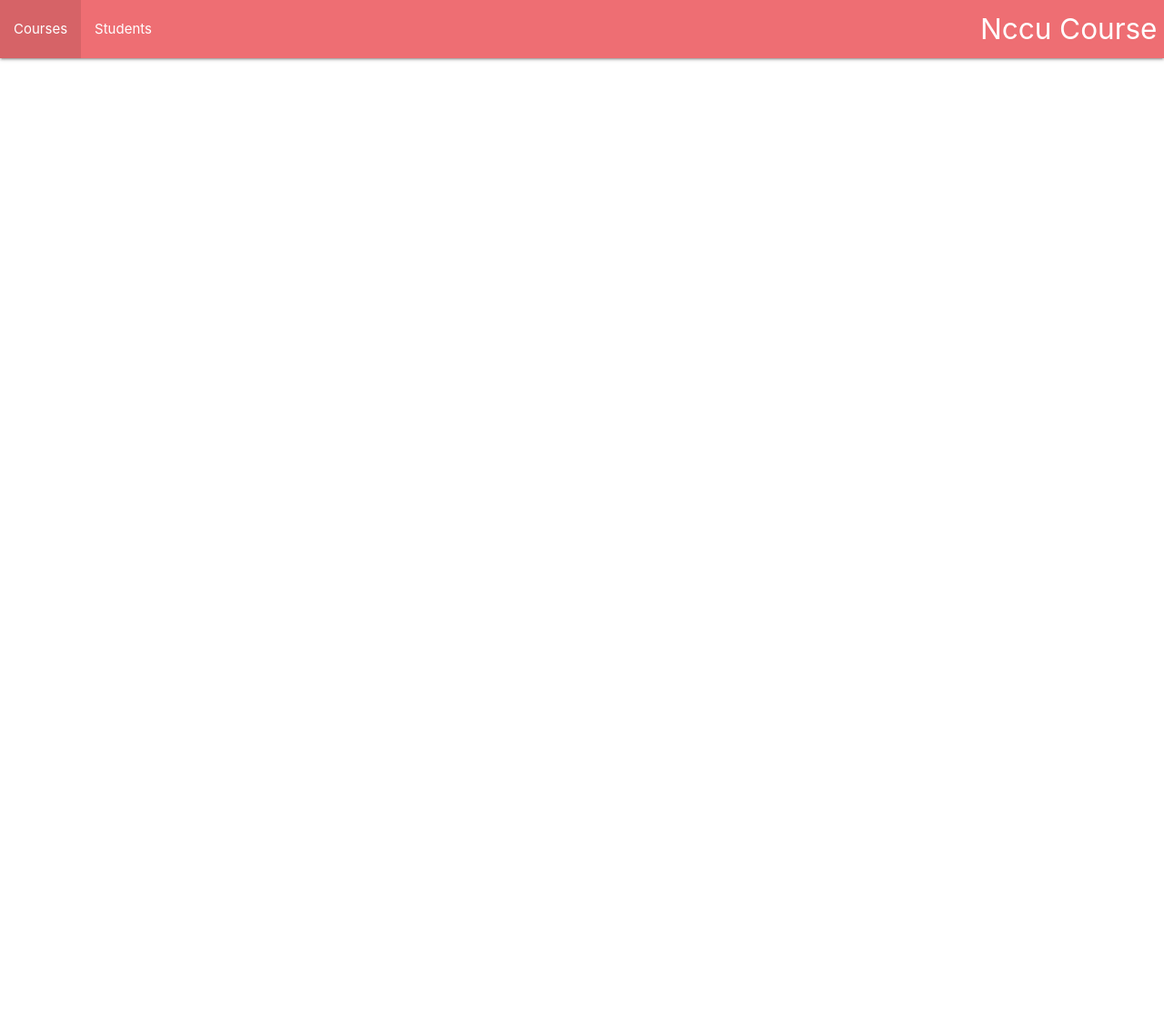
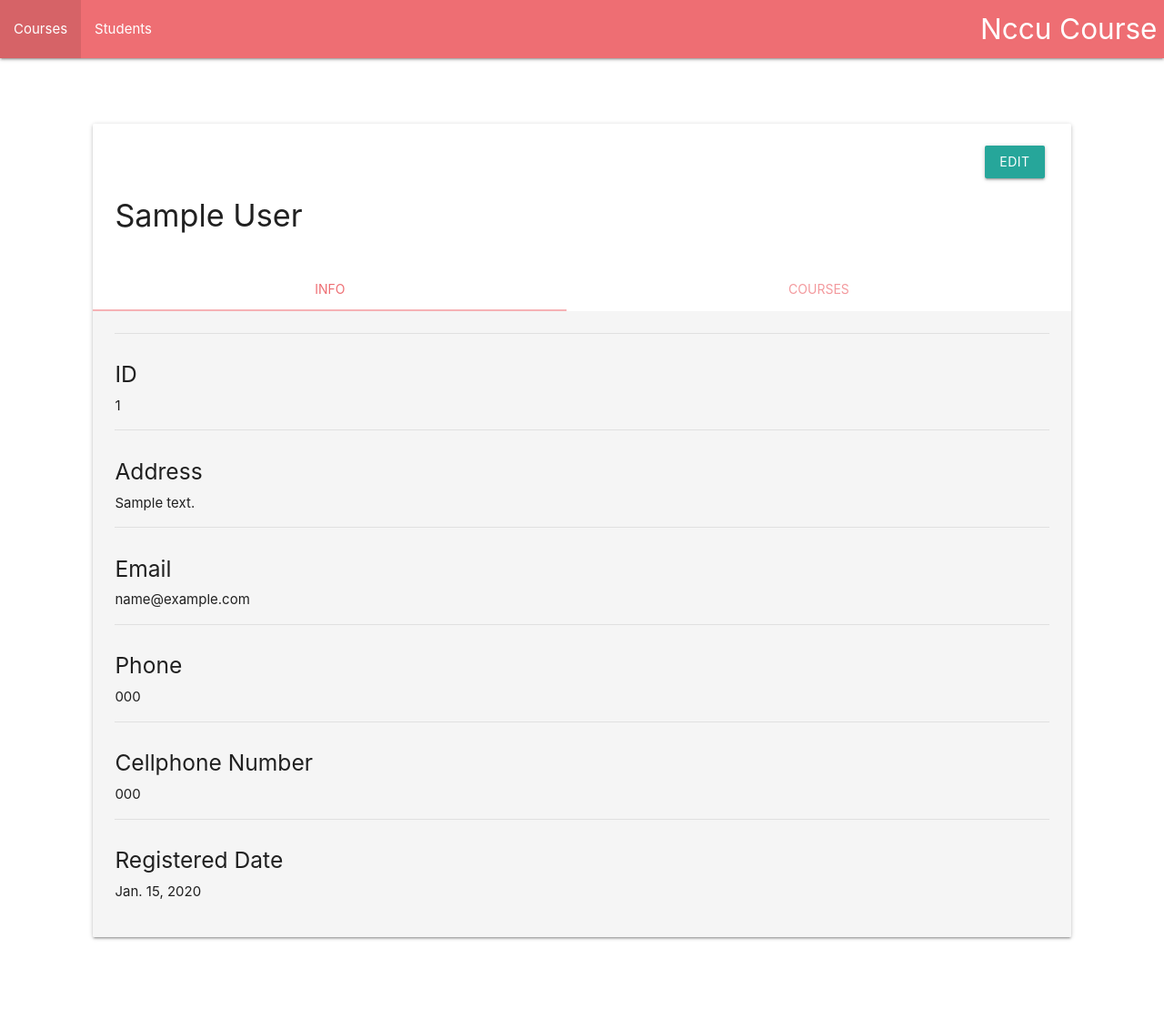
Before and after one commit to Honesty1997/nccu-grade-system, a Django app: page /student/1 in a window 1280 px wide. Shown: the whole page at 91% size. Before the commit the page ends 67 px from the top, so only its background shows below. Run offline with Django 3.2, Linux system fonts and the light colour scheme; tables that the repository leaves empty hold one stand-in row (values such as "Sample post").

Commit message:
Add student's crud

```diff
--- a/apps/course/models.py
+++ b/apps/course/models.py
@@ -61,9 +61,6 @@ class Course(BaseModel, Timestamp):
         self.save()
         return self, count
 
-    def search_student_score(self, student):
-        pass
-
     def add_new_subject(self, title):
         """
             Args:
--- a/apps/course/views.py
+++ b/apps/course/views.py
@@ -112,7 +112,7 @@ def student_search(request, pk):
 
     response = {
         'status': 'success',
-        'student': student.info(isRegistered=student in course.registered_students.all()),
+        'student': student.info(),
     }
 
     return JsonResponse(response)
--- a/apps/student/models.py
+++ b/apps/student/models.py
@@ -33,5 +33,9 @@ class Student(Person, Timestamp):
         info['name'] = self.name
         return info
 
+    def get_absolute_url(self):
+        from django.shortcuts import reverse
+        return reverse('student:detail', kwargs={'pk': self.pk})
+
     class Meta:
         ordering = ['id']
--- a/apps/student/urls.py
+++ b/apps/student/urls.py
@@ -1,10 +1,13 @@
 from django.urls import path
 
-from .views import StudentList, StudentDetail
+from .views import StudentList, StudentDetail, \
+StudentCreate, StudentUpdate
 
 app_name = 'student'
 
 urlpatterns = [
     path('', StudentList.as_view(), name='list'),
     path('<int:pk>', StudentDetail.as_view(), name='detail'),
+    path('create', StudentCreate.as_view(), name='create'),
+    path('<int:pk>/update', StudentUpdate.as_view(), name='update'),
 ]
--- a/apps/student/views.py
+++ b/apps/student/views.py
@@ -1,5 +1,5 @@
 from django.shortcuts import render, reverse
-from django.views.generic import DetailView
+from django.views.generic import DetailView, CreateView, UpdateView
 
 from mysite.views import ListView
 from .models import Student
@@ -15,3 +15,18 @@ class StudentDetail(DetailView):
     model = Student
     template_name = 'modules/student/student_detail.html'
     context_object_name = 'student'
+
+
+class StudentCreate(CreateView):
+    model = Student
+    template_name = 'modules/common/form.html'
+    context_object_name = 'form'
+    fields = ['first_name', 'last_name', 'address',
+              'email', 'cellphone_number', 'year_in_school']
+
+class StudentUpdate(UpdateView):
+    model = Student
+    template_name = 'modules/common/form.html'
+    context_object_name = 'form'
+    fields = ['first_name', 'last_name', 'address',
+              'email', 'cellphone_number', 'year_in_school']
--- a/mysite/settings/base.py
+++ b/mysite/settings/base.py
@@ -58,7 +58,7 @@ ROOT_URLCONF = 'mysite.urls'
 TEMPLATES = [
     {
         'BACKEND': 'django.template.backends.django.DjangoTemplates',
-        'DIRS': [os.path.join(BASE_DIR ,'templates')],
+        'DIRS': [os.path.join(BASE_DIR, 'templates'), os.path.join(BASE_DIR, 'templates', 'modules')],
         'APP_DIRS': True,
         'OPTIONS': {
             'context_processors': [
--- a/mysite/urls.py
+++ b/mysite/urls.py
@@ -15,13 +15,16 @@ Including another URLconf
 """
 from django.contrib import admin
 from django.urls import path, include
+from django.views.generic import TemplateView
 
 import apps.course.urls as course_routes
 import apps.student.urls as student_routes
 import apps.grade.urls as grade_routes
 urlpatterns = [
     path('admin/', admin.site.urls),
+    path('accounts/', include('django.contrib.auth.urls')),
     path('course/', include(course_routes)),
     path('student/', include(student_routes)),
     path('grade/', include(grade_routes)),
+    path('', TemplateView.as_view(template_name='modules/index/index.html'), name='index'),
 ]
--- a/package.json
+++ b/package.json
@@ -4,7 +4,8 @@
   "description": "Prerequisite ===== 1. python3.6 2. virtualenv(or pyenv or any python virtual environment) 3. Docker(optional)",
   "main": "index.js",
   "scripts": {
-    "test": "echo \"Error: no test specified\" && exit 1"
+    "test": "echo \"Error: no test specified\" && exit 1",
+    "watch": "parcel watch static/js/pages/register/register.tsx --out-dir static/build/js"
   },
   "repository": {
     "type": "git",
--- a/static/js/pages/register/managePanel.tsx
+++ b/static/js/pages/register/managePanel.tsx
@@ -24,7 +24,6 @@ export default class ManagePanel extends Component {
                 }
             })
             .catch((err) => {
-                console.log(err);
                 M.toast({ html: 'error', classes: 'red' });
             });
     }
--- a/static/js/pages/register/register.tsx
+++ b/static/js/pages/register/register.tsx
@@ -111,11 +111,12 @@ class Register extends Component {
                 <SearchPanel
                 addToList={this.addToList}
                 fetchManageStudentResults={this.fetchManageStudentResults}
+                studentList={this.state.studentList}
                 courseId={courseId} />
                 <ManagePanel
                  removeFromList={this.removeFromList}
                  fetchManageStudentResults={this.fetchManageStudentResults}
-                    studentList={this.state.studentList}
+                 studentList={this.state.studentList}
                  />
             </div>
         );
--- a/static/js/pages/register/searchPanel.tsx
+++ b/static/js/pages/register/searchPanel.tsx
@@ -66,7 +66,8 @@ export default class SearchPanel extends Component {
                 />
                 <button id="search" className="btn" onClick={this.onClick}>Search</button>
                 <SearchResults
-                    studentList={this.state.studentList}
+                    fetchedList={this.state.studentList}
+                    studentList={this.props.studentList}
                     addToList={this.props.addToList}
                     fetchManageStudentResults={this.props.fetchManageStudentResults}
                 />
--- a/static/js/pages/register/searchResults.tsx
+++ b/static/js/pages/register/searchResults.tsx
@@ -12,7 +12,6 @@ export default class SearchResults extends Component {
         const fetchAddResults = this.props.fetchManageStudentResults('add', studentId);
         fetchAddResults
             .then((res) => {
-                console.log(res);
                 return res.json();
             })
             .then((data) => {
@@ -26,9 +25,9 @@ export default class SearchResults extends Component {
     }
 
     render() {
-        const studentList = this.props.studentList.map((student) => {
+        const studentList = this.props.fetchedList.map((student) => {
             let button;
-            if (student.isRegistered) {
+            if (this.props.studentList.some((stu) => (stu.pk == student.pk))) {
                 button = (<button className="secondary-content btn-small student-add-button" disabled>
                     Add
                 </button>
--- a/templates/base/layout.html
+++ b/templates/base/layout.html
@@ -29,5 +29,6 @@
     </main>
     {% block custom_script %}
     {% endblock %}
+
 </body>
 </html>
--- a/templates/base/script.html
+++ b/templates/base/script.html
@@ -1,5 +1,5 @@
+<script src="https://ajax.googleapis.com/ajax/libs/jquery/1.12.4/jquery.min.js"></script>
 <script src="https://cdnjs.cloudflare.com/ajax/libs/materialize/1.0.0-rc.2/js/materialize.min.js"></script>
-<script src="https://ajax.googleapis.com/ajax/libs/jquery/1.12.4/jquery.min.js"></script>
 <script>
     function getCSRFToken() {
         var cookieValue = null;
--- a/templates/modules/course/course.html
+++ b/templates/modules/course/course.html
@@ -1,7 +1,7 @@
 {% extends 'base/layout.html' %}
 {% block main %}
 <section style="display: flex; justify-content: end;">
-    <a  href="{% url 'course:create' %}" class="btn">Add New Course</a>
+    <a  href="{% url 'course:create' %}" class="btn">Add a Course</a>
 </section>
 <section>
     <ul class="collection">
--- a/templates/modules/course/course_detail.html
+++ b/templates/modules/course/course_detail.html
@@ -26,7 +26,7 @@
             {% if course.registered_students %}
                 <ul class="collection with-header">
                     <li class="collection-header">
-                        <h4>Subject List</h4>
+                        <h4>Student List</h4>
                     </li>
                     {% for student in course.registered_students.all %}
                         <a class="collection-item" href="{% url 'student:detail' student.pk %}"> {{ student.name }} </a>
--- /dev/null
+++ b/templates/modules/index/index.html
@@ -0,0 +1,4 @@
+{% extends 'base/layout.html' %}
+{% block main %}
+    <h1>Hi, all.</h1>
+{% endblock %}
--- a/templates/modules/student/student_detail.html
+++ b/templates/modules/student/student_detail.html
@@ -1 +1,63 @@
 {% extends 'base/layout.html' %}
+{% block main %}
+<div class="card">
+    <div class="card-content">
+        <section style="display: flex; justify-content: end;">
+            <a href="{% url 'student:update' student.pk %}" class="btn" style="margin-right:5px;">Edit</a>
+        </section>
+        <h4>{{ student.name }}</h4>
+    </div>
+    <div class="card-tabs">
+        <ul class="tabs tabs-fixed-width">
+            <li class="tab"><a href="#student-info">Info</a></li>
+            <li class="tab"><a href="#student-course">Courses</a></li>
+        </ul>
+    </div>
+    <div class="card-content grey lighten-4">
+        <div id="student-info">
+            <div class="divider"></div>
+            <div class="section">
+                <h5>ID</h5>
+                <p>{{ student.pk }}</p>
+            </div>
+            <div class="divider"></div>
+            <div class="section">
+                <h5>Address</h5>
+                <p>{{ student.address }}</p>
+            </div>
+            <div class="divider"></div>
+            <div class="section">
+                <h5>Email</h5>
+                <p>{{ student.email }}</p>
+            </div>
+            <div class="divider"></div>
+            <div class="section">
+                <h5>Phone</h5>
+                <p>{{ student.phone_number }}</p>
+            </div>
+            <div class="divider"></div>
+            <div class="section">
+                <h5>Cellphone Number</h5>
+                <p>{{ student.cellphone_number }}</p>
+            </div>
+            <div class="divider"></div>
+            <div class="section">
+                <h5>Registered Date</h5>
+                <p>{{ student.registered_date }}</p>
+            </div>
+        </div>
+        <div id="student-course">Course List
+            {% for course in student.course_set.all %}
+                <div class="collection">
+                    <a class="collection-item" href="{% url 'course:detail' course.pk %}">{{ course.course_name }}</a>
+                </div>
+            {% endfor %}
+        </div>
+    </div>
+</div>
+
+<script>
+    const element = document.getElementsByClassName('tabs')[0];
+    const instance = M.Tabs.init(element);
+</script>
+{% endblock %}
--- a/templates/modules/student/student_list.html
+++ b/templates/modules/student/student_list.html
@@ -1,7 +1,9 @@
 {% extends 'base/layout.html' %}
 
 {% block main %}
-<h3>Student List</h3>
+<section style="display: flex; justify-content: end;">
+    <a href="{% url 'student:create' %}" class="btn" style="margin-right:5px;">Add a Student</a>
+</section>
 <ul class="collection">
     {% for student in student_list %}
     <li class="collection-item">
```
Also changed, not shown: templates/modules/common/form.html (+13 -2 lines).
